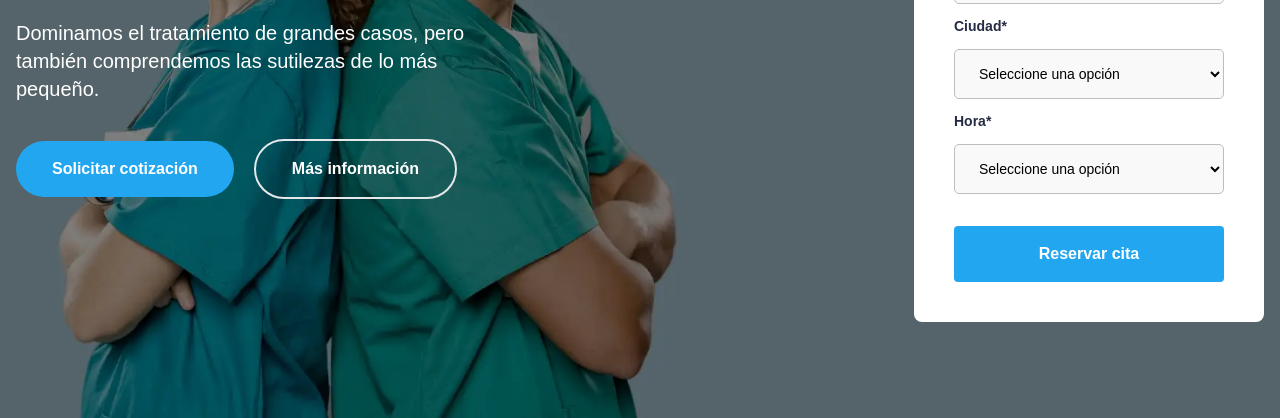
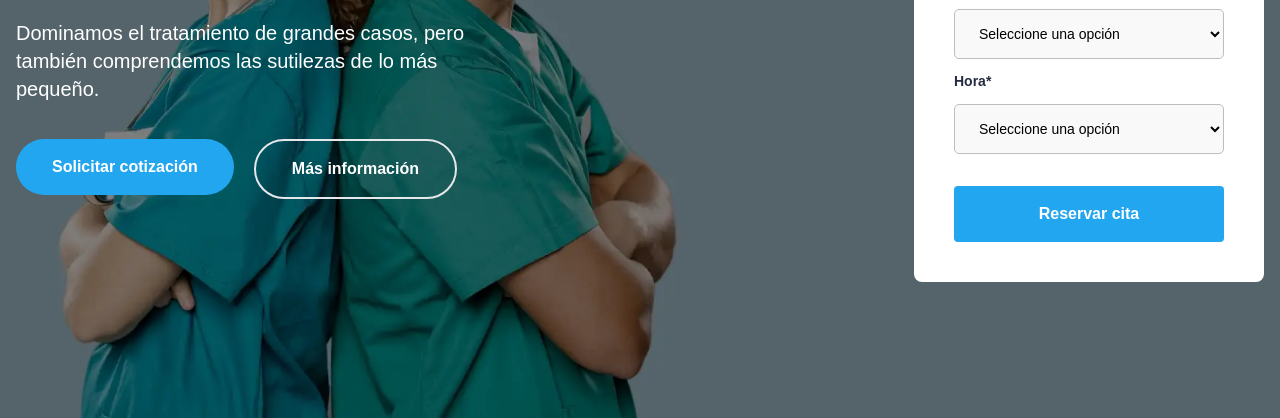
Before and after one commit to 7R0N1X/physionic, an Astro site: page / in a window 1280 px wide. Shown: the part 382-800 px from the top of the page. Built offline with nearby package versions, Linux system fonts and the light colour scheme; Astro itself is replaced by a stand-in of ours; what @midudev/tailwind-animations would draw is missing.

Commit message:
se corrige posición de componentes

```diff
--- a/src/components/Hero.astro
+++ b/src/components/Hero.astro
@@ -2,26 +2,29 @@
 import LinkButton from './LinkButton.astro';
 ---
 
-<section class="w-full lg:h-screen lg:flex lg:justify-center lg:items-center" id="container">
-  <section class="w-full max-w-screen-xl sm:flex lg:justify-between justify-center items-center px-4">
+<section class="w-full sm:h-screen lg:flex lg:justify-center lg:items-center" id="container">
+  <section class="w-full h-full max-w-screen-xl flex flex-col sm:flex-row justify-between items-center px-4">
 
-    <section class="text-white py-20 flex flex-col gap-9 text-center lg:text-start my-16">
+    <section class="text-white py-20 flex flex-col gap-9 text-center sm:text-start my-16">
       <h1 class="text-4xl lg:text-[58px] font-bold leading-tight lg:max-w-[509px]">Conoce el Mejor Hospital</h1>
       <p class="text-xl lg:max-w-[509px]">Dominamos el tratamiento de grandes casos, pero también comprendemos las sutilezas de lo más pequeño.</p>
 
-      <section class="flex flex-col items-center justify-center gap-5 lg:flex-row lg:justify-start">
+      <section class="flex flex-col items-center justify-center gap-5 lg:flex-row lg:justify-start sm:items-start">
         <LinkButton href="#" title="" class="font-bold rounded-[37px] bg-[#23A6F0] text-white py-4 px-9 max-w-max">Solicitar cotización</LinkButton>
         <LinkButton href="#" title="" class="font-bold rounded-[37px] bg-transparent border-2 text-white py-4 px-9 max-w-max">Más información</LinkButton>
       </section>
     </section>
 
-    <section class="w-full sm:w-[350px]">
+    <section class="w-full sm:w-[350px] mb-20">
       <form action="" class="flex flex-col gap-3 bg-white px-10 rounded-lg">
         <h2 class="text-2xl font-bold text-center mt-10 mb-[28px]">Reservar cita</h2>
+
         <label for="name">Nombre*</label>
         <input type="text" id="name" name="user_name" placeholder="Nombre completo" />
+
         <label for="mail">Email*</label>
         <input type="email" id="mail" name="user_mail" placeholder="ejemplo@gmail.com"/>
+
         <label for="ciudad">Ciudad*</label>
         <select id="ciudad">
           <option value="seleccione_una_opción">Seleccione una opción</option>
@@ -33,6 +36,7 @@ import LinkButton from './LinkButton.astro';
           <option value="machala">Machala</option>
           <option value="portoviejo">Portoviejo</option>
         </select>
+
         <label for="hora">Hora*</label>
         <select id="hora">
           <option value="seleccione_una_opción">Seleccione una opción</option>
@@ -45,6 +49,7 @@ import LinkButton from './LinkButton.astro';
           <option value="16">16:00</option>
           <option value="17">17:00</option>
         </select>
+
         <LinkButton href="#" title="" class="bg-[#23A6F0] rounded px-10 py-4 text-white font-bold mb-10 mt-5 text-center">Reservar cita</LinkButton>
       </form>
     </section>
@@ -59,11 +64,10 @@ import LinkButton from './LinkButton.astro';
 
   @media (max-width: 640px) {
   #container {
-    background: url("../assets/hero-bg.webp") no-repeat top center/cover;
+    background: #56646B;
     background-position: -800px -40px;
   }
 }
-
 
   label{
     font-size: 14px;
--- a/src/layouts/Layout.astro
+++ b/src/layouts/Layout.astro
@@ -18,7 +18,7 @@ const { title } = Astro.props;
 		<meta name="generator" content={Astro.generator} />
 		<title>{title}</title>
 	</head>
-	<body class="bg-gray-600">
+	<body>
 		<slot />
 	</body>
 </html>
```
Also changed, not shown: src/assets/hero-bg-0.webp (added).
